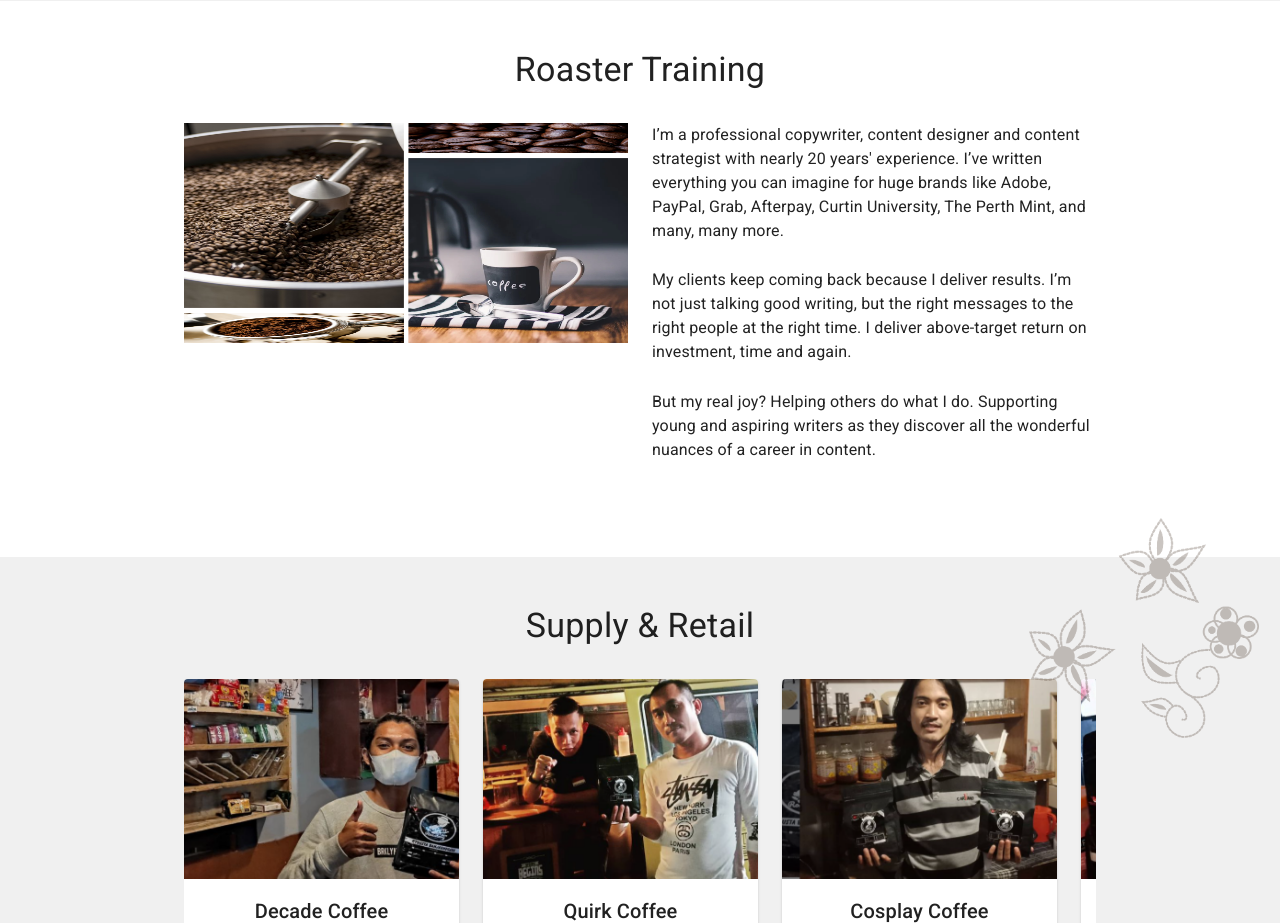
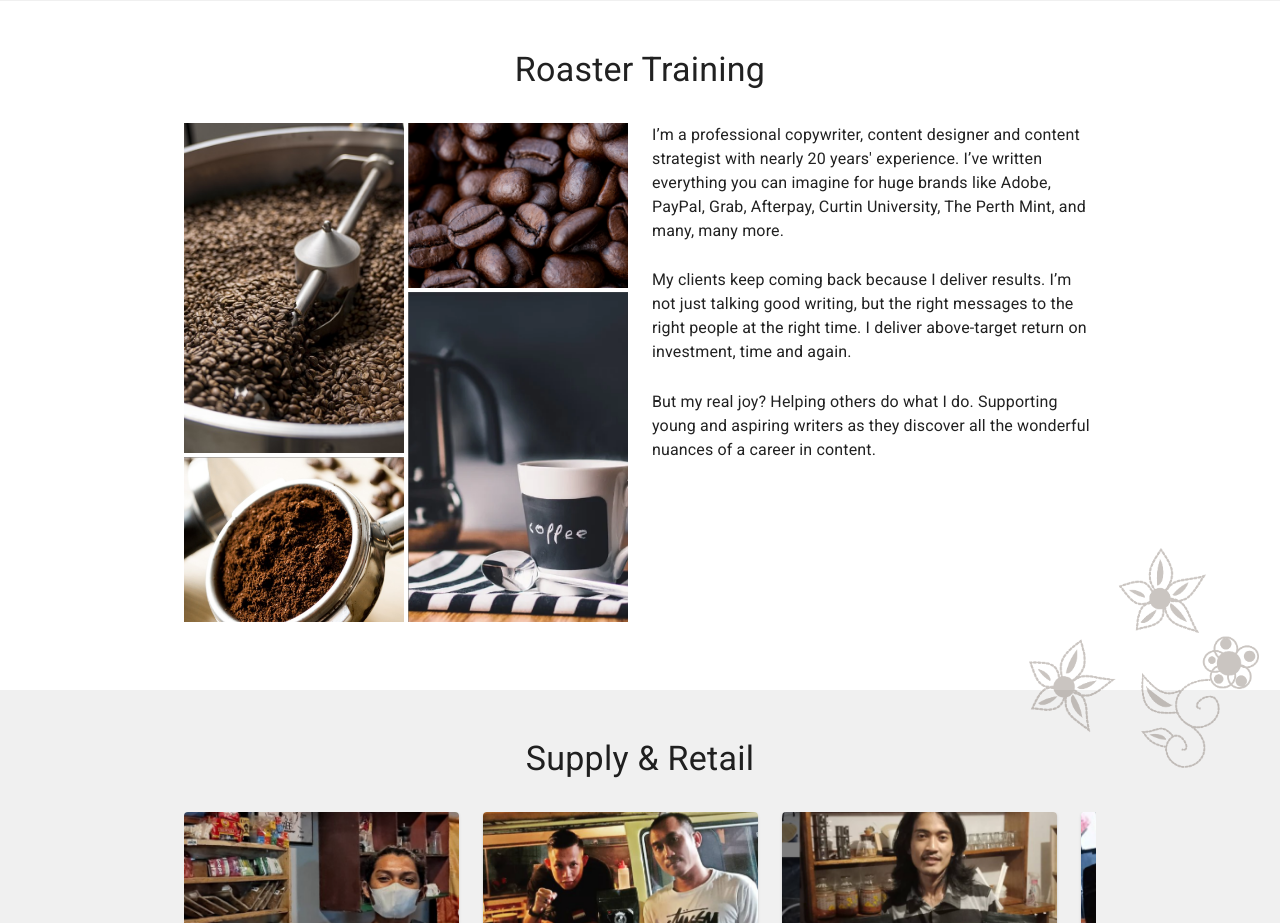
Before and after one commit to jokovivanco/mr-tom-roastery-landing-page, a React (Create React App) app: page / in a window 1280 px wide. Shown: the part 1221-2144 px from the top of the page. Built offline with nearby package versions, Linux system fonts and the light colour scheme.

Commit message:
fix image ratio of roaster training section

```diff
--- a/src/components/RoasterTraining/index.js
+++ b/src/components/RoasterTraining/index.js
@@ -25,7 +25,9 @@ const RoasterTraining = () => {
                 columnClassName="my-masonry-grid_column"
               >
                 {sources.map((source, i) => (
-                  <img width="100%" className={classes.images} height={i === 0 || i === 3 ? '50%' : '30 %'} src={source} alt="source from unsplash" key={i} />
+                  <div key={i} className={i === 0 || i === 3 ? classes.imageContainerLong : classes.imageContainerShort}>
+                    <img className={i === 0 || i === 3 ? classes.imageLong : classes.imageShort} src={source} alt="source from unsplash" />
+                  </div>
                 ))}
               </Masonry>
             </Grid>
--- a/src/components/RoasterTraining/styles.js
+++ b/src/components/RoasterTraining/styles.js
@@ -6,5 +6,33 @@ export default makeStyles(() => ({
   },
   card: {
     textAlign: 'center'
+  },
+  imageContainerLong: {
+    position: 'relative',
+    width: '100%',
+    paddingTop: '150%',
+    overflow: 'hidden'
+  },
+  imageContainerShort: {
+    position: 'relative',
+    width: '100%',
+    paddingTop: '75%',
+    overflow: 'hidden'
+  },
+  imageShort: {
+    position: 'absolute',
+    top: 0,
+    left: 0,
+    bottom: 0,
+    right: 0,
+    width: 250
+  },
+  imageLong: {
+    position: 'absolute',
+    top: 0,
+    left: 0,
+    bottom: 0,
+    right: 0,
+    height: 350
   }
 }))
--- a/src/index.css
+++ b/src/index.css
@@ -13,7 +13,7 @@
 /* Style your items */
 .my-masonry-grid_column > div { /* change div to reference your elements you put in <Masonry> */
   background: grey;
-  margin-bottom: 30px;
+  margin-bottom: 4px;
 }
 
 .my-background-pattern {
```
